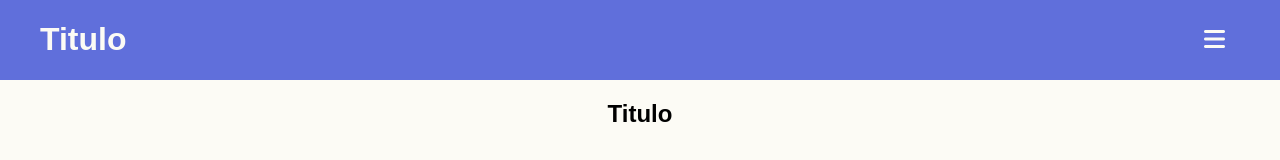
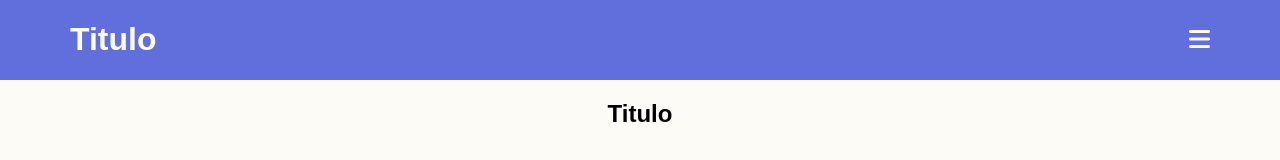
Before and after one commit to Holulosamo/genericwebsite, a plain HTML site: page index.html in a window 1280 px wide. Shown: the top 160 px of the page. Drawn offline with Linux system fonts and the light colour scheme.

Commit message:
fixing things

```diff
--- a/css/style.css
+++ b/css/style.css
@@ -41,14 +41,14 @@ body{
 }
 
 .header__title{
-    padding-left: 20px;
+    padding-left: 30px;
     font-family: var(--ff-ss);
 }
 
 .menu-button{
 
     height: 100%;
-    padding-right: 15px;
+    padding-right: 30px;
     font-size: var(--fs-600);
 }
 
--- a/index.html
+++ b/index.html
@@ -14,7 +14,7 @@
 <body>
     <header class="header">
         <div class="container">
-            <h1>Titulo</h1>
+            <h1  class="header__title">Titulo</h1>
         <div class="menu-button">
             <i class="fas fa-bars"></i>
         </div>
```
